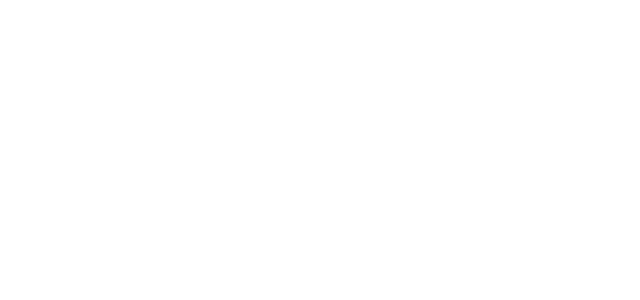
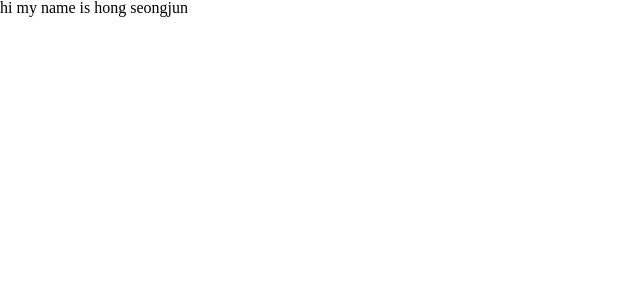
Before and after one commit to LikeLion-pop-con/pop-con_fe, a React (Create React App) app: page / in a window 1280 px wide. Shown: the top 300 px of the page, without its empty margins (0-640 px from the left). Built offline with nearby package versions, Linux system fonts and the light colour scheme.

Commit message:
chore: to test

```diff
--- a/src/App.js
+++ b/src/App.js
@@ -5,6 +5,7 @@
   return (
     <>
       <GlobalStyle />
+      <p>hi my name is hong seongjun</p>
       <Router />
     </>
   );
```
